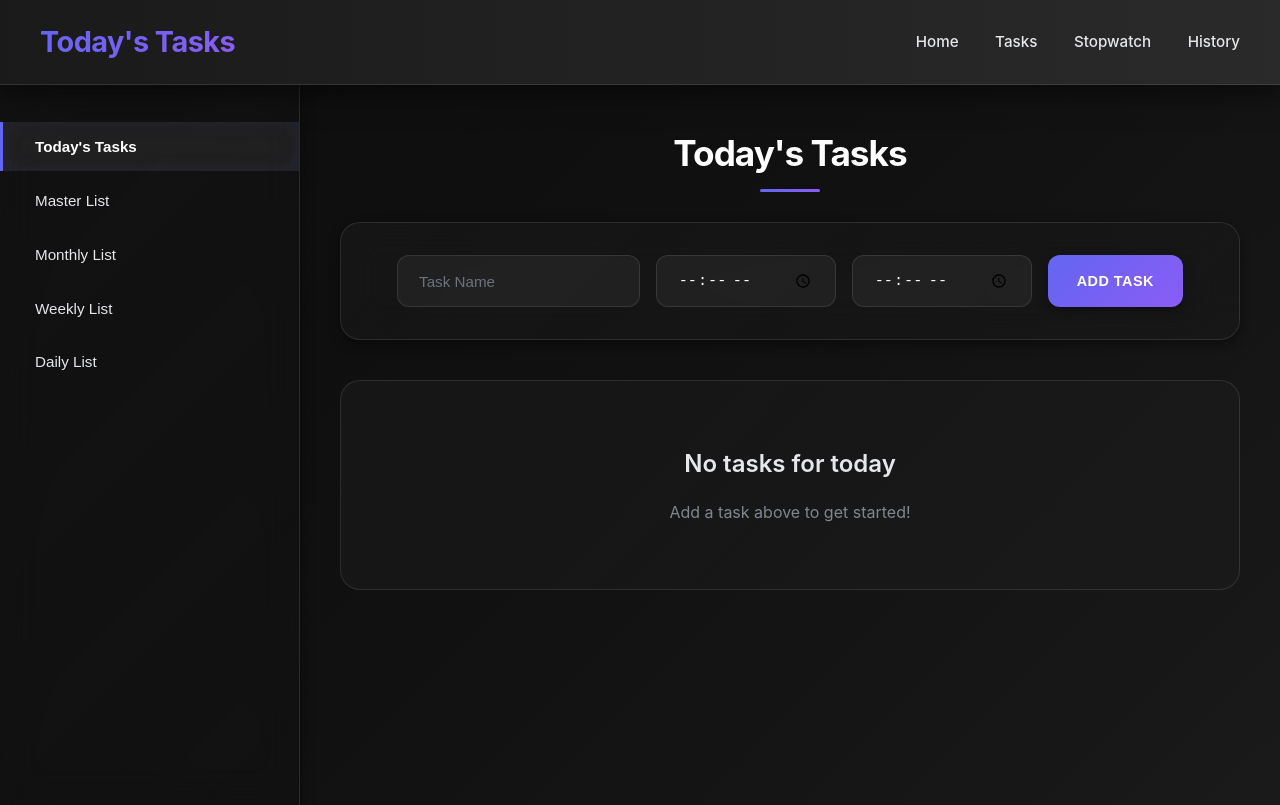
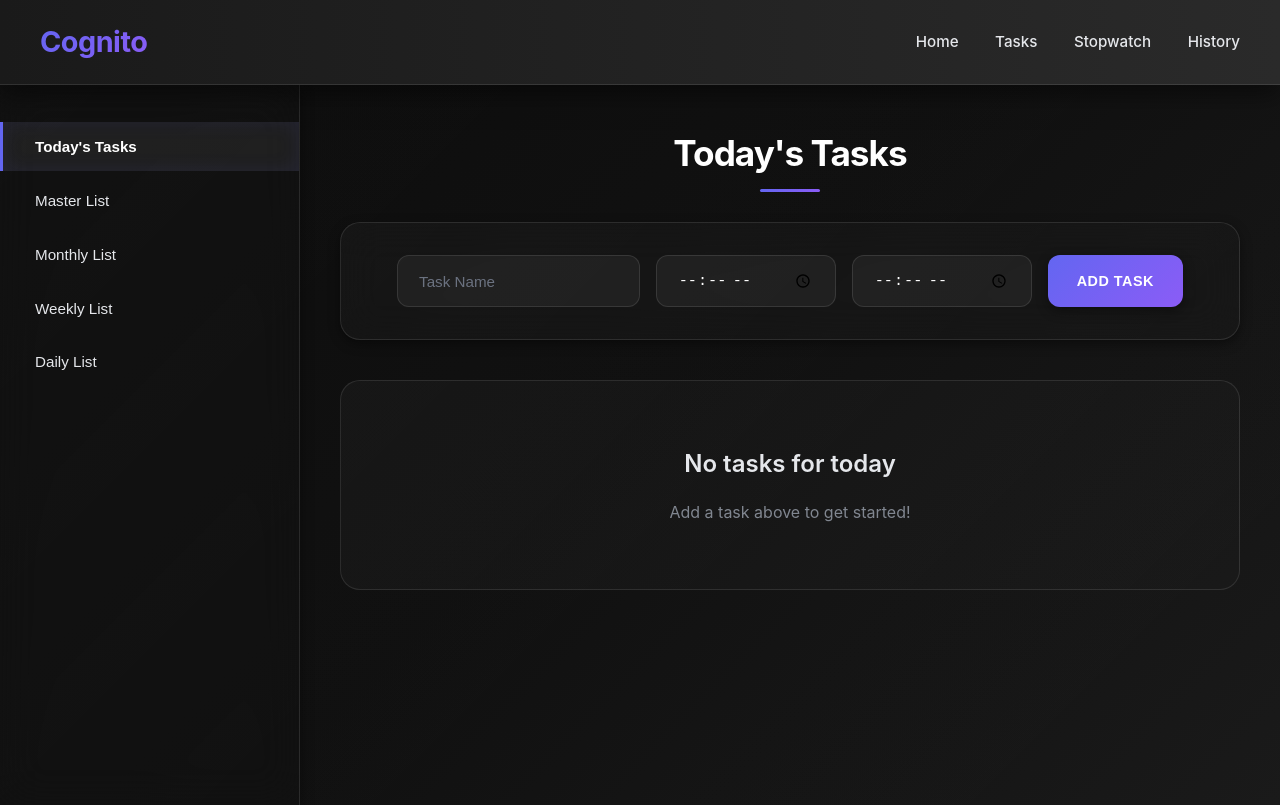
Before and after one commit to TheOpenInnovator/Task-Hub, a plain HTML site: page tasks.html in a window 1280 px wide. Drawn offline with Linux system fonts and the light colour scheme.

Commit message:
CognitO Update tasks.html

```diff
--- a/tasks.html
+++ b/tasks.html
@@ -796,7 +796,7 @@ h2::after {
 </head>
 <body>
   <nav>
-    <h1>Today's Tasks</h1>
+    <h1>Cognito</h1>
     <div>
       <a href="index.html">Home</a>
       <a href="tasks.html">Tasks</a>
```
